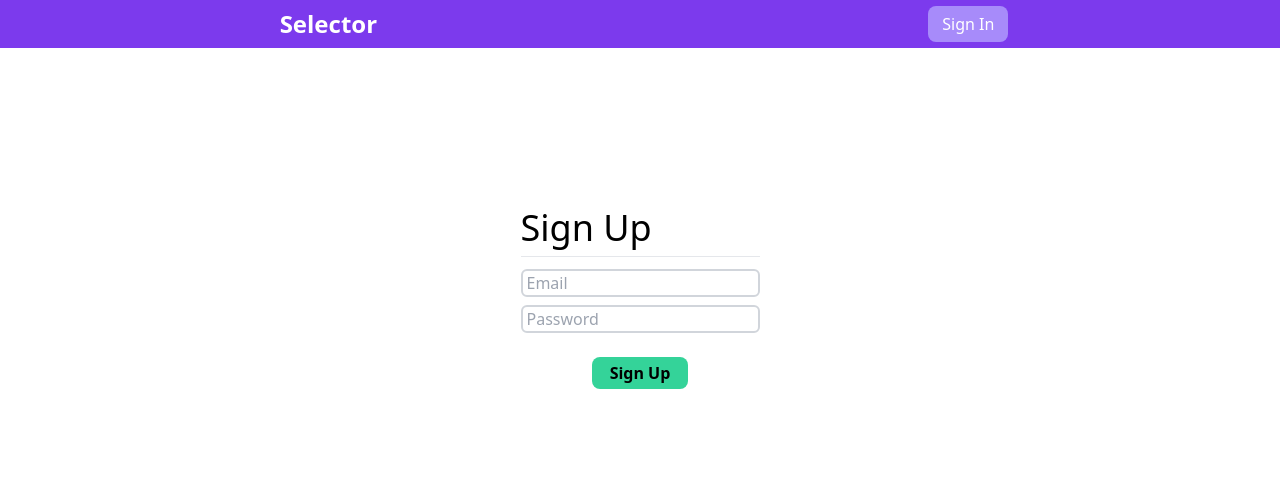
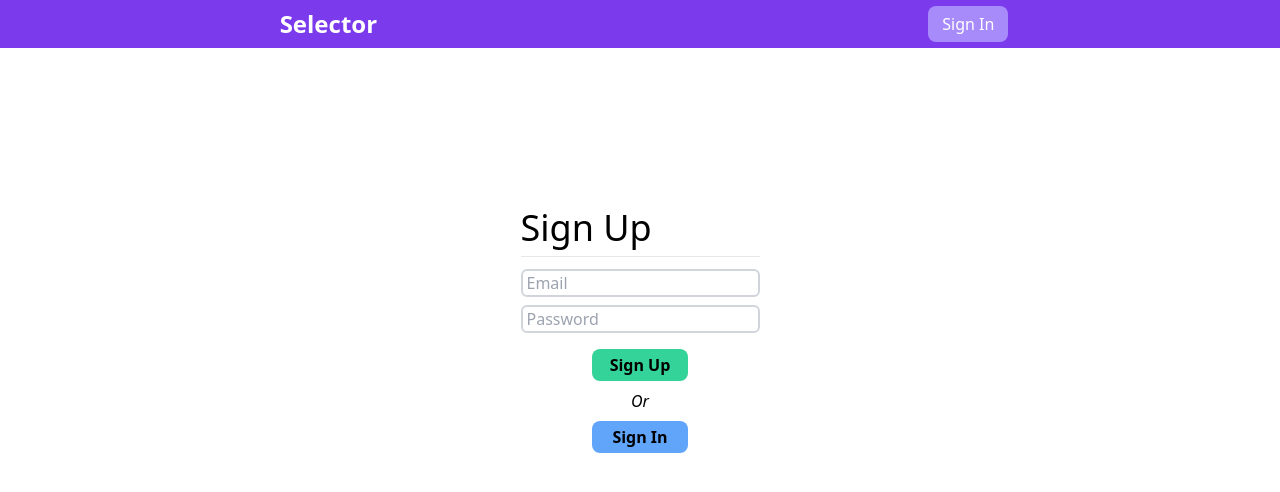
Before and after one commit to RangerVinven/School-Student-Selector, a React (Vite) app: page /signup in a window 1280 px wide. Shown: the top 492 px of the page. Built offline with nearby package versions, Linux system fonts and the light colour scheme.

Commit message:
Added the sign in button for the signup page

```diff
--- a/src/pages/Signup.tsx
+++ b/src/pages/Signup.tsx
@@ -12,14 +12,18 @@ export default function Signup() {
         <hr className='my-2' />
 
         <div className="w-full flex flex-col items-center">
-          <input placeholder="Email" className='border-gray-300 rounded-md border-2 pl-1 mt-1 mb-2'></input>
-          <input placeholder="Password" className='border-gray-300 rounded-md border-2 pl-1 mb-4'></input>
+				<input placeholder="Email" className='border-gray-300 rounded-md border-2 pl-1 mt-1 mb-2'></input>
+				<input placeholder="Password" className='border-gray-300 rounded-md border-2 pl-1 mb-4'></input>
+				<button className='bg-green-400 w-24 text-md font-bold py-1 hover:shadow-md rounded-lg'>Sign Up</button>
 
-          <Link to="/signup" className='mt-2' >
-            <button className='bg-green-400 w-24 text-md font-bold py-1 hover:shadow-md rounded-lg'>Sign Up</button>
-          </Link>
+				<div className="my-2 italic">
+					<p>Or</p>
+				</div>
 
-        </div>
+				<Link to="/signin" >
+					<button className='bg-blue-400 w-24 text-md font-bold py-1 hover:shadow-md rounded-lg'>Sign In</button>
+				</Link>
+			</div>
 		  </div>
     </div>
   )
```
